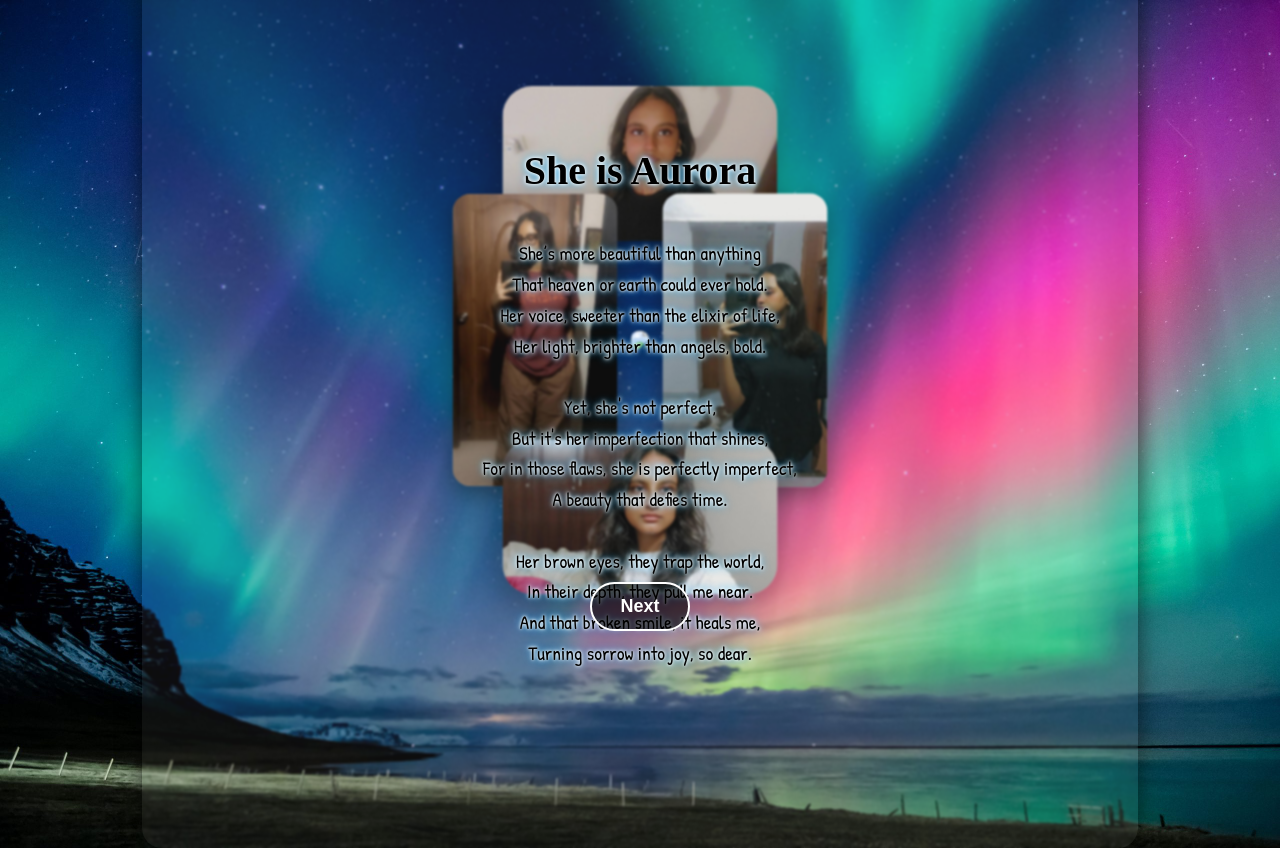
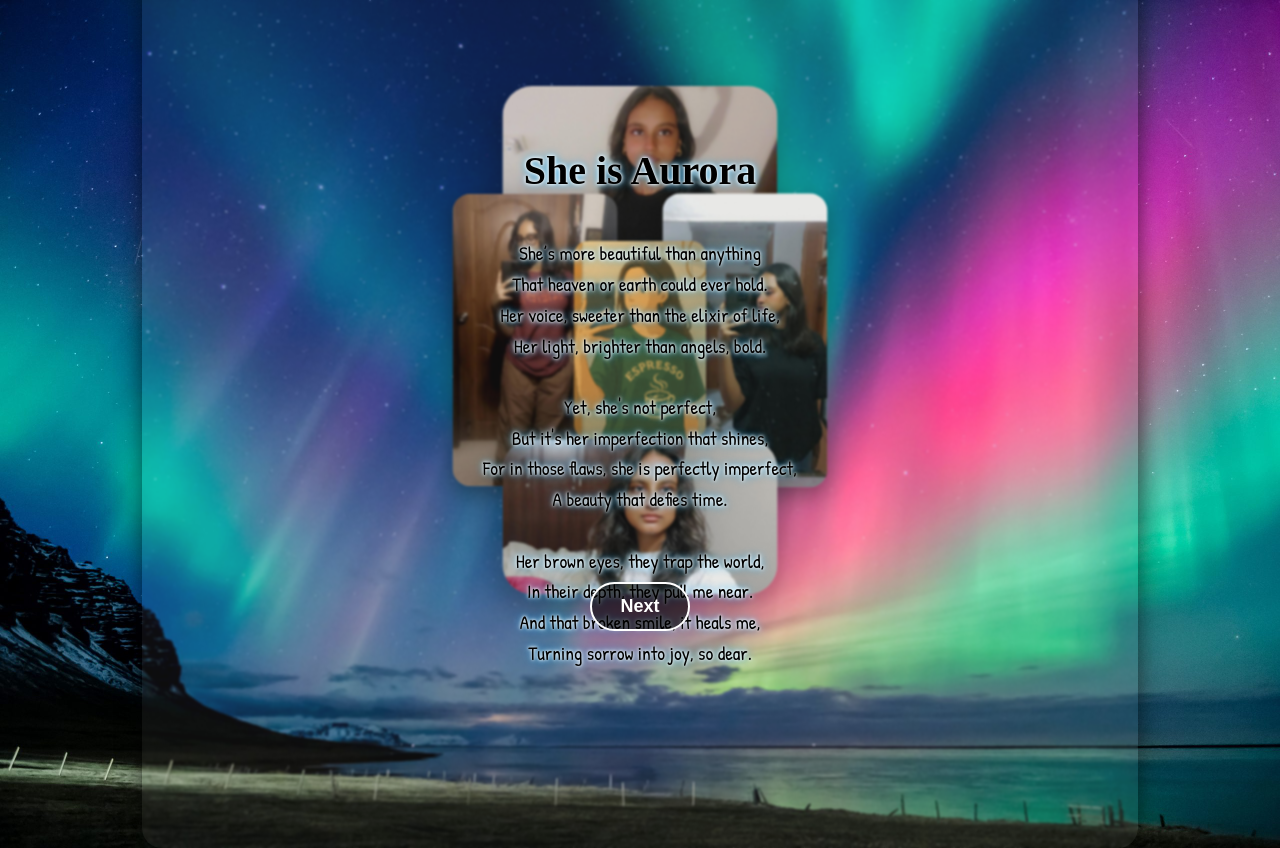
Before and after one commit to this-is-my-username-guys/Aurora, a plain HTML site: page Page3.html in a window 1280 px wide. Drawn offline with Linux system fonts and the light colour scheme; a web font is replaced by a local one.

Commit message:
Update Page3.html

```diff
--- a/Page3.html
+++ b/Page3.html
@@ -190,7 +190,7 @@
 <div class="collage-container">
   <img src="1.jpg" class="img1" />
   <img src="2.jpg" class="img2" />
-  <img src="5.png" class="center-img" />
+  <img src="5.jpg" class="center-img" />
   <img src="3.jpg" class="img3" />
   <img src="4.jpg" class="img4" />
 </div>
```
